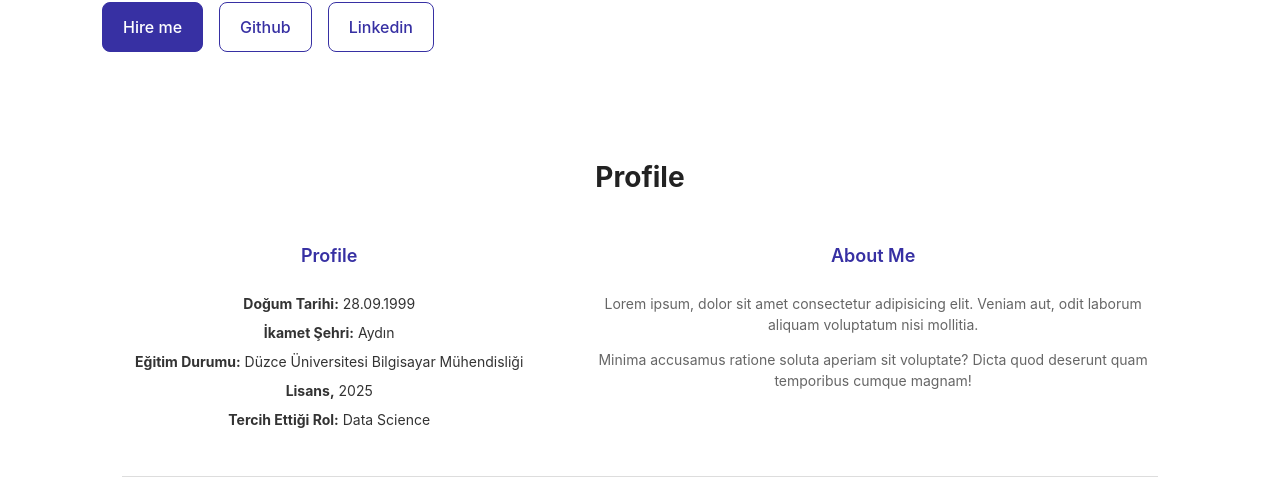
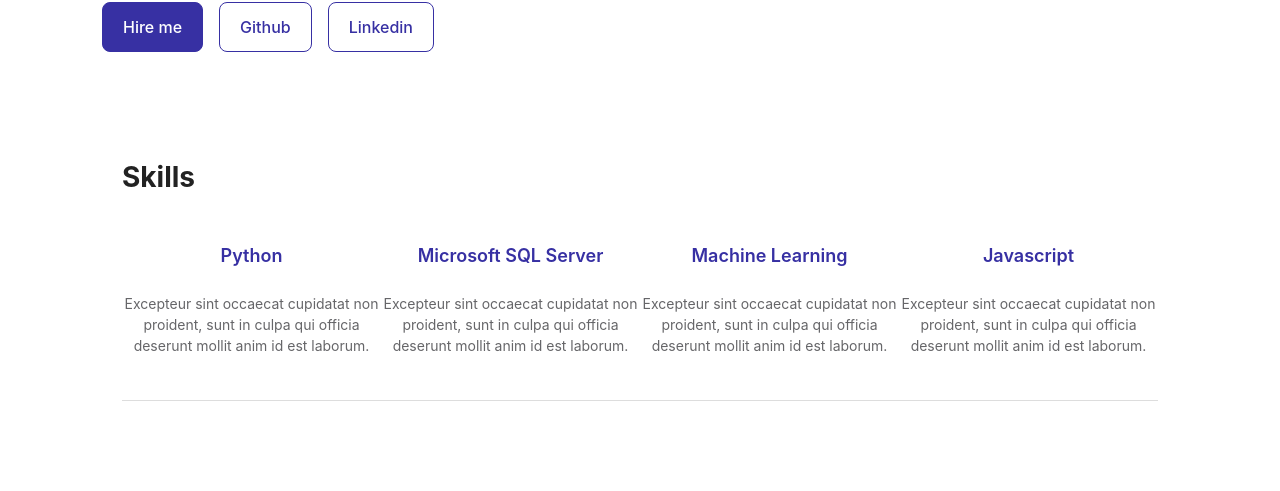
Before and after one commit to brrkrmn/vercel-check-portfolio, a React (Vite) app: page / in a window 1280 px wide. Shown: the part 613-1104 px from the top of the page. Built offline with nearby package versions, Linux system fonts and the light colour scheme.

Commit message:
skills section added

```diff
--- a/src/App.jsx
+++ b/src/App.jsx
@@ -3,6 +3,7 @@ import { Header } from './components/Header'
 import React from 'react'
 import { Profile } from './components/Profile'
 import { Introduce } from './components/Introduce'
+import { Skills } from './components/Skills'
 
 function App() {
 
@@ -10,6 +11,7 @@ function App() {
     <>
       <Header />
       <Introduce />
+      <Skills />
       <Profile />
     </>
   )
--- /dev/null
+++ b/src/components/Skills.jsx
@@ -0,0 +1,30 @@
+import './skills.css'
+import React from 'react'
+
+export function Skills () {
+
+    return (
+        <div className='skills'>
+            <h2 className='skills-title'>Skills</h2>
+            <div className='skills-container'>
+                <div className='skills-container-child'>
+                    <h4>Python</h4>
+                    <p>Excepteur sint occaecat cupidatat non proident, sunt in culpa qui officia deserunt mollit anim id est laborum.</p>
+                </div>
+                <div className='skills-container-child'>
+                    <h4>Microsoft SQL Server</h4>
+                    <p>Excepteur sint occaecat cupidatat non proident, sunt in culpa qui officia deserunt mollit anim id est laborum.</p>
+                </div>
+                <div className='skills-container-child'>
+                    <h4>Machine Learning</h4>
+                    <p>Excepteur sint occaecat cupidatat non proident, sunt in culpa qui officia deserunt mollit anim id est laborum.</p>
+                </div>
+                <div className='skills-container-child'>
+                    <h4>Javascript</h4>
+                    <p>Excepteur sint occaecat cupidatat non proident, sunt in culpa qui officia deserunt mollit anim id est laborum.</p>
+                </div>
+            </div>
+            <div className='skills-bottom-line'></div>
+        </div>
+    );
+};
--- /dev/null
+++ b/src/components/skills.css
@@ -0,0 +1,44 @@
+.skills {
+    display: flex;
+    flex-direction: column;
+    align-items: flex-start;
+    padding: 40px 60px;
+}
+
+.skills-title {
+    font-size: 28px;
+    font-weight: bold;
+    color: #222;
+    margin-bottom: 20px;
+}
+
+.skills-container {
+    display: flex;
+    justify-content: space-between;
+    width: 100%;
+    text-align: center;
+}
+
+.skills-container-child {
+    flex: 1;
+    max-width: 300px;
+}
+
+.skills-container-child h4 {
+    color: #3730A3;
+    font-size: 18px;
+    font-weight: 600;
+}
+
+.skills-container-child p {
+    font-size: 14px;
+    color: #666669;
+    line-height: 1.5;
+}
+
+.skills-bottom-line {
+    width: 100%;
+    height: 1px;
+    background-color: #ddd;
+    margin-top: 30px;
+}
```
